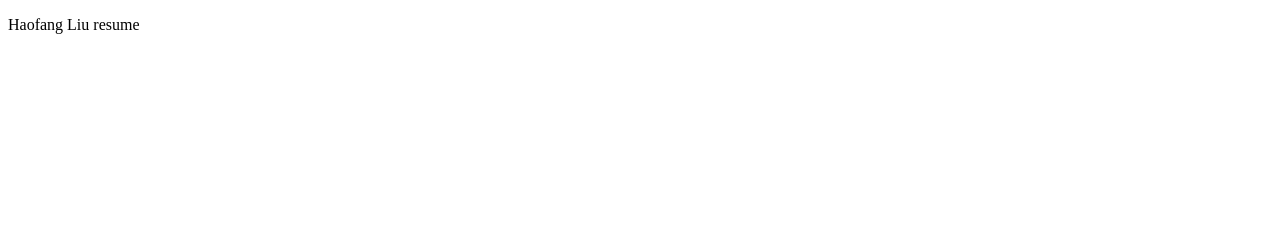
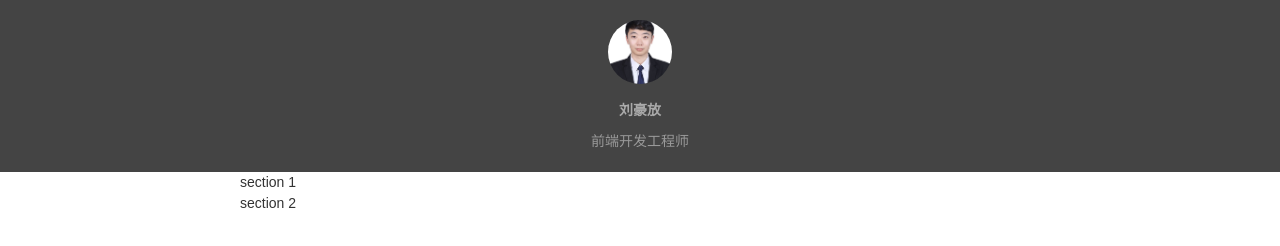
Before and after one commit to HaofangLiu/CV, a plain HTML site: page index.html in a window 1280 px wide. Drawn offline with Linux system fonts and the light colour scheme.

Commit message:
first commit

```diff
--- /dev/null
+++ b/index.css
@@ -0,0 +1,45 @@
+html{
+    box-sizing: border-box;
+}
+
+*, *::after, *::before{
+    box-sizing: inherit;
+}
+
+body{
+    margin: 0;
+    padding: 0;
+    font: 14px/1.5 Arial;
+    color: #333;
+    display: grid;
+    grid: auto auto / 1fr 800px 1fr;
+}
+
+header{
+    grid-area: 1/1/2/4;
+    text-align: center;
+    padding: 20px 0;
+    background: #444;
+}
+
+header > .avatar{
+    width: 64px;
+    height: 64px;
+    border-radius: 50%;
+    object-fit: cover;
+}
+
+header > h1 {
+    margin: 10px;
+    font-size: 14px;
+    color: #aaa;
+}
+
+header > p {
+    color: #999;
+    margin: 0;
+}
+
+main{
+    grid-area: 2/2/3/3;
+}
--- a/index.html
+++ b/index.html
@@ -4,9 +4,18 @@
     <meta charset="UTF-8">
     <meta http-equiv="X-UA-Compatible" content="IE=edge">
     <meta name="viewport" content="width=device-width, initial-scale=1.0">
-    <title>我的在线简历</title>
+    <title>刘豪放的个人简历</title>
+    <link rel="stylesheet" href="./index.css">
 </head>
 <body>
-    <p>Haofang Liu resume</p>
+    <header>
+        <img class="avatar" src="./imgs/avatar.jpg" alt="头像">
+        <h1>刘豪放</h1>
+        <p>前端开发工程师</p>
+    </header>
+    <main>
+        <section>section 1</section>
+        <section>section 2</section>
+    </main>
 </body>
 </html>
```
Also changed, not shown: imgs/avatar.jpg (added).
